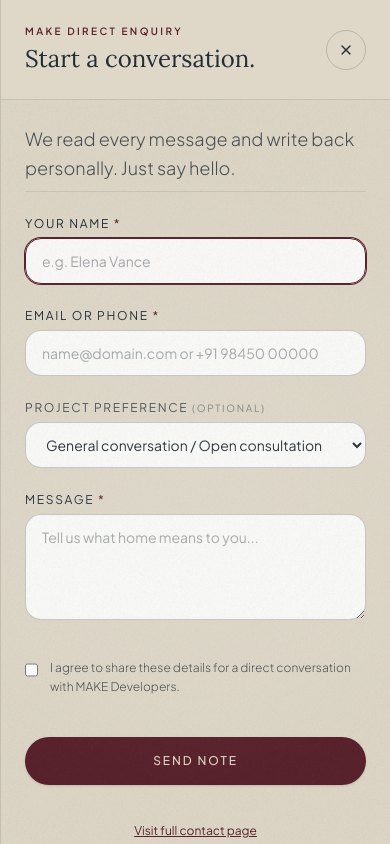
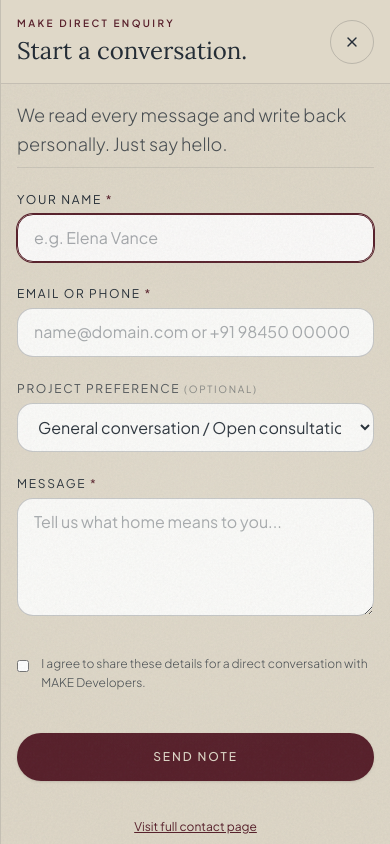
Before and after one commit to Jackjack80085/make-new, a React (Vite) app: page / in a window 390 px wide. Both pictures are taken after a click on the button "ENQUIRE". Shown: the top 844 px of the page. Built offline with nearby package versions, Linux system fonts and the light colour scheme.

Commit message:
Improve mobile and tablet responsiveness

```diff
--- a/src/App.tsx
+++ b/src/App.tsx
@@ -264,7 +264,7 @@ export default function App() {
               animate={{ opacity: 1 }}
               exit={{ opacity: 0 }}
               transition={{ duration: 0.25 }}
-              className="w-full h-screen overflow-hidden"
+              className="w-full lg:h-dvh lg:overflow-hidden"
             >
               <AboutPage
                 onNavigateHome={() => navigateTo('/')}
--- a/src/components/EnquiryDrawer.tsx
+++ b/src/components/EnquiryDrawer.tsx
@@ -158,7 +158,7 @@ export const EnquiryDrawer: React.FC<EnquiryDrawerProps> = ({
             className="fixed inset-y-0 right-0 max-w-full w-full sm:max-w-lg bg-[#E0D9C9] paper-grain plaster-surface text-[#242D36] border-l border-[#242D36]/15 shadow-2xl z-10 flex flex-col justify-between"
           >
             {/* Drawer Header */}
-            <div className="p-6 md:p-8 border-b border-[#242D36]/15 flex items-center justify-between bg-[#E0D9C9]/95 backdrop-blur-sm sticky top-0 z-20">
+            <div className="p-4 sm:p-6 md:p-8 shrink-0 gap-3 border-b border-[#242D36]/15 flex items-center justify-between bg-[#E0D9C9]/95 backdrop-blur-sm sticky top-0 z-20">
               <div>
                 <span className="text-[10px] font-accent uppercase tracking-[0.24em] text-[#59212C] font-semibold block mb-1">
                   MAKE DIRECT ENQUIRY
@@ -171,7 +171,7 @@ export const EnquiryDrawer: React.FC<EnquiryDrawerProps> = ({
               {/* Circular Close Button */}
               <button
                 onClick={handleClose}
-                className="w-10 h-10 rounded-full border border-[#242D36]/20 hover:border-[#59212C] hover:text-[#59212C] flex items-center justify-center transition-colors focus:outline-none focus-visible:ring-2 focus-visible:ring-[#59212C]"
+                className="w-11 h-11 shrink-0 rounded-full border border-[#242D36]/20 hover:border-[#59212C] hover:text-[#59212C] flex items-center justify-center transition-colors focus:outline-none focus-visible:ring-2 focus-visible:ring-[#59212C]"
                 aria-label="Close enquiry panel"
               >
                 <X className="w-4 h-4" />
@@ -179,7 +179,7 @@ export const EnquiryDrawer: React.FC<EnquiryDrawerProps> = ({
             </div>
 
             {/* Drawer Scrollable Content */}
-            <div className="p-6 md:p-8 overflow-y-auto flex-1">
+            <div className="p-4 sm:p-6 md:p-8 min-h-0 overflow-y-auto overscroll-contain flex-1">
               {submitted ? (
                 <div className="py-12 text-center">
                   <div className="w-14 h-14 rounded-full bg-[#59212C] text-[#E0D9C9] flex items-center justify-center mx-auto mb-6">
@@ -348,7 +348,7 @@ export const EnquiryDrawer: React.FC<EnquiryDrawerProps> = ({
             </div>
 
             {/* Panel Footer */}
-            <div className="p-6 md:p-8 bg-[#D8D0BF]/50 border-t border-[#242D36]/10 text-xs text-[#242D36]/70 leading-relaxed">
+            <div className="p-4 sm:p-6 md:p-8 shrink-0 bg-[#D8D0BF]/50 border-t border-[#242D36]/10 text-xs text-[#242D36]/70 leading-relaxed">
               <span className="font-semibold text-[#59212C]">STUDIO DESK:</span> Indiranagar, Bangalore · {BRAND_CONFIG.contact.email}
             </div>
           </motion.div>
--- a/src/components/Navigation.tsx
+++ b/src/components/Navigation.tsx
@@ -117,7 +117,7 @@ export const Navigation: React.FC<NavigationProps> = ({
     <header
       className={`fixed top-0 left-0 right-0 z-40 transition-colors duration-400 ease-[cubic-bezier(0.22,1,0.36,1)] ${theme.bg} ${theme.text}`}
     >
-      <div className="max-w-7xl mx-auto px-6 md:px-12 lg:px-20 h-20 flex items-center justify-between">
+      <div className="max-w-7xl mx-auto px-4 sm:px-6 md:px-8 lg:px-12 xl:px-20 h-20 flex items-center justify-between">
         {/* Brand Zone */}
         <button
           onClick={() => handleNavClick('/')}
@@ -129,7 +129,7 @@ export const Navigation: React.FC<NavigationProps> = ({
 
         {/* Primary Navigation Destinations: Home / Projects / About / Philosophy / Contact */}
         <nav
-          className="hidden md:flex items-center gap-8 lg:gap-10 text-[13px] tracking-[0.14em] uppercase font-medium"
+          className="hidden lg:flex items-center gap-5 xl:gap-10 text-[13px] tracking-[0.14em] uppercase font-medium"
           aria-label="Primary Navigation"
         >
           <button
@@ -175,10 +175,10 @@ export const Navigation: React.FC<NavigationProps> = ({
         </nav>
 
         {/* Action: Rounded "Enquire" button */}
-        <div className="flex items-center gap-4">
+        <div className="flex items-center gap-2 sm:gap-4">
           <button
-            onClick={onOpenEnquiry}
-            className={`text-xs md:text-sm tracking-[0.14em] uppercase font-medium px-6 py-3 rounded-full transition-all duration-200 min-h-[48px] inline-flex items-center justify-center border shadow-xs focus:outline-none focus-visible:ring-2 focus-visible:ring-current ${theme.button}`}
+            onClick={() => { setMobileMenuOpen(false); onOpenEnquiry(); }}
+            className={`text-xs md:text-sm tracking-[0.14em] uppercase font-medium px-4 sm:px-6 py-3 rounded-full transition-all duration-200 min-h-[48px] inline-flex items-center justify-center border shadow-xs focus:outline-none focus-visible:ring-2 focus-visible:ring-current ${theme.button}`}
           >
             Enquire
           </button>
@@ -186,9 +186,10 @@ export const Navigation: React.FC<NavigationProps> = ({
           {/* Mobile Menu Toggle (Circular) */}
           <button
             onClick={() => setMobileMenuOpen(!mobileMenuOpen)}
-            className="md:hidden w-12 h-12 rounded-full flex flex-col justify-center items-center gap-1.5 focus:outline-none border border-current/20"
+            className="lg:hidden w-12 h-12 rounded-full flex flex-col justify-center items-center gap-1.5 focus:outline-none border border-current/20"
             aria-label={mobileMenuOpen ? 'Close navigation' : 'Open navigation'}
             aria-expanded={mobileMenuOpen}
+            aria-controls="mobile-navigation"
           >
             <span
               className={`w-5 h-0.5 transition-all duration-300 ${
@@ -212,7 +213,8 @@ export const Navigation: React.FC<NavigationProps> = ({
       {/* Mobile Drawer Menu */}
       {mobileMenuOpen && (
         <div
-          className={`md:hidden px-6 py-8 border-b flex flex-col gap-5 animate-in fade-in duration-200 ${theme.mobileMenuBg}`}
+          id="mobile-navigation"
+          className={`lg:hidden max-h-[calc(100dvh-5rem)] overflow-y-auto px-6 py-5 border-b flex flex-col gap-5 animate-in fade-in duration-200 ${theme.mobileMenuBg}`}
         >
           <button
             onClick={() => handleNavClick('/')}
--- a/src/index.css
+++ b/src/index.css
@@ -200,3 +200,23 @@
   -ms-overflow-style: none;
   scrollbar-width: none;
 }
+
+/* Keep narrow grid/flex children and long contact details within their columns. */
+@layer base {
+  html { scroll-padding-top: 5rem; }
+  img { max-width: 100%; }
+  main, section, form, .grid > *, .flex > * { min-width: 0; }
+  p, h1, h2, h3, a { overflow-wrap: anywhere; }
+}
+
+@media (max-width: 639px) {
+  /* Stable hero height as mobile browser controls expand and collapse. */
+  #the-first-light { min-height: 100svh; }
+  #the-first-light > .relative { padding-top: 7rem; }
+  #the-first-light h1, #come-home h2 { font-size: clamp(2.5rem, 10.5vw, 3rem); }
+
+  /* Avoid iOS zooming the page when focusing a form control. */
+  input:not([type="checkbox"]), select, textarea { font-size: 16px; }
+  [role="dialog"] { overscroll-behavior: contain; }
+  #site-footer button, #site-footer a { min-height: 44px; display: inline-flex; align-items: center; }
+}
--- a/src/pages/ProjectsPage.tsx
+++ b/src/pages/ProjectsPage.tsx
@@ -108,7 +108,7 @@ export const ProjectsPage: React.FC<ProjectsPageProps> = ({
       <header className="relative z-10 pt-32 sm:pt-36 pb-16 sm:pb-20 border-b border-[#242D36]/12 max-w-7xl mx-auto px-6 md:px-12 lg:px-20">
         <div className="flex items-center justify-end gap-4 mb-8">
           {/* Quick Filter Switchers */}
-          <div className="flex items-center gap-1.5 p-1 rounded-full bg-[#242D36]/5 border border-[#242D36]/10 text-xs font-accent tracking-wider uppercase">
+          <div className="flex flex-wrap items-center justify-center gap-1.5 p-1 rounded-full bg-[#242D36]/5 border border-[#242D36]/10 text-xs font-accent tracking-wider uppercase">
             <button
               onClick={() => setActiveFilter('all')}
               className={`px-3.5 py-1.5 rounded-full transition-all cursor-pointer ${
@@ -353,7 +353,7 @@ const ProjectShowcaseBlock: React.FC<{
             {project.essence}
           </p>
 
-          <div className="pt-2 flex items-center gap-3">
+          <div className="pt-2 flex flex-wrap items-center gap-3">
             <button
               onClick={onExploreProject}
               className="inline-flex items-center gap-2.5 px-6 py-2.5 rounded-full bg-[#59212C] text-[#E0D9C9] hover:bg-[#431821] text-xs font-accent uppercase tracking-[0.16em] font-medium transition-colors cursor-pointer shadow-xs"
```
Also changed, not shown: src/components/ProjectModal.tsx (+7 -7 lines), src/pages/AboutPage.tsx (+12 -12 lines).
